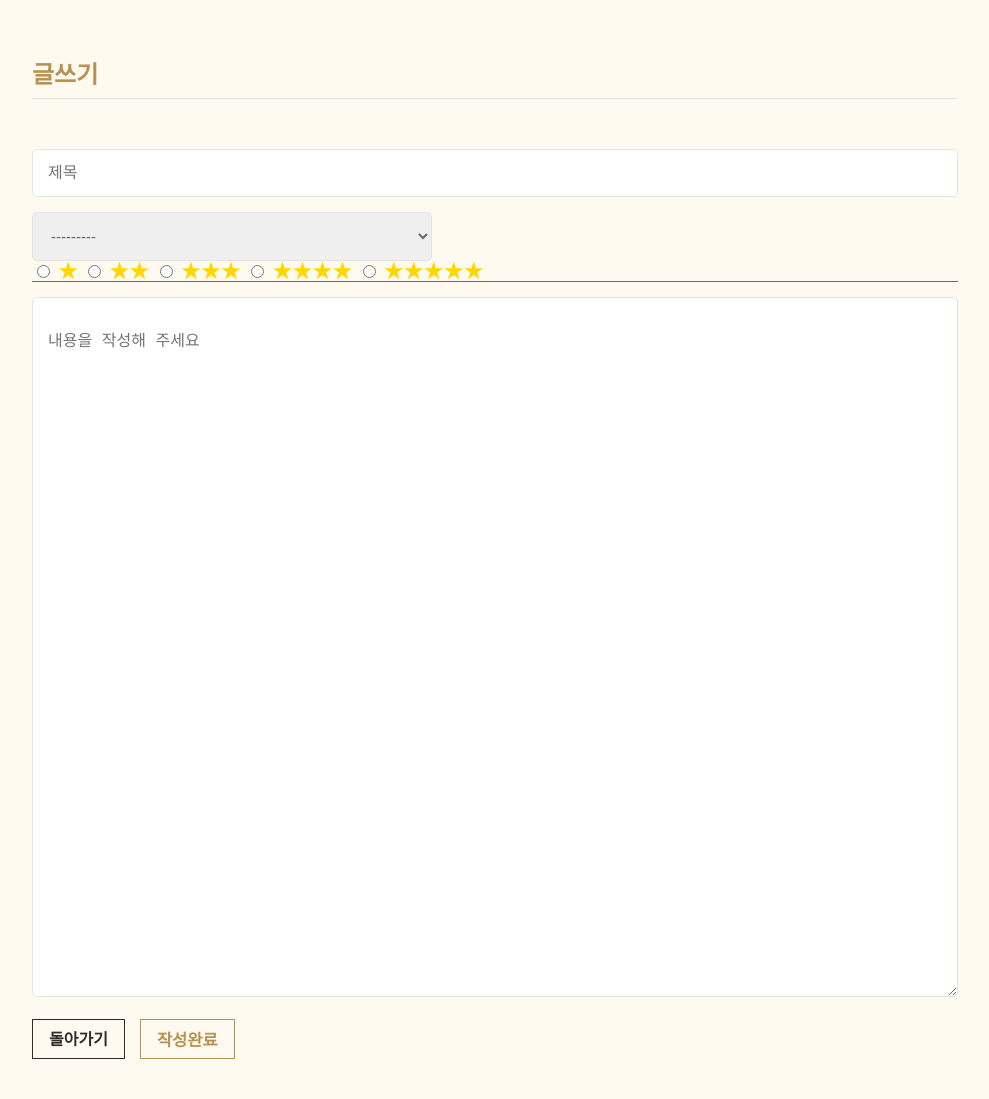
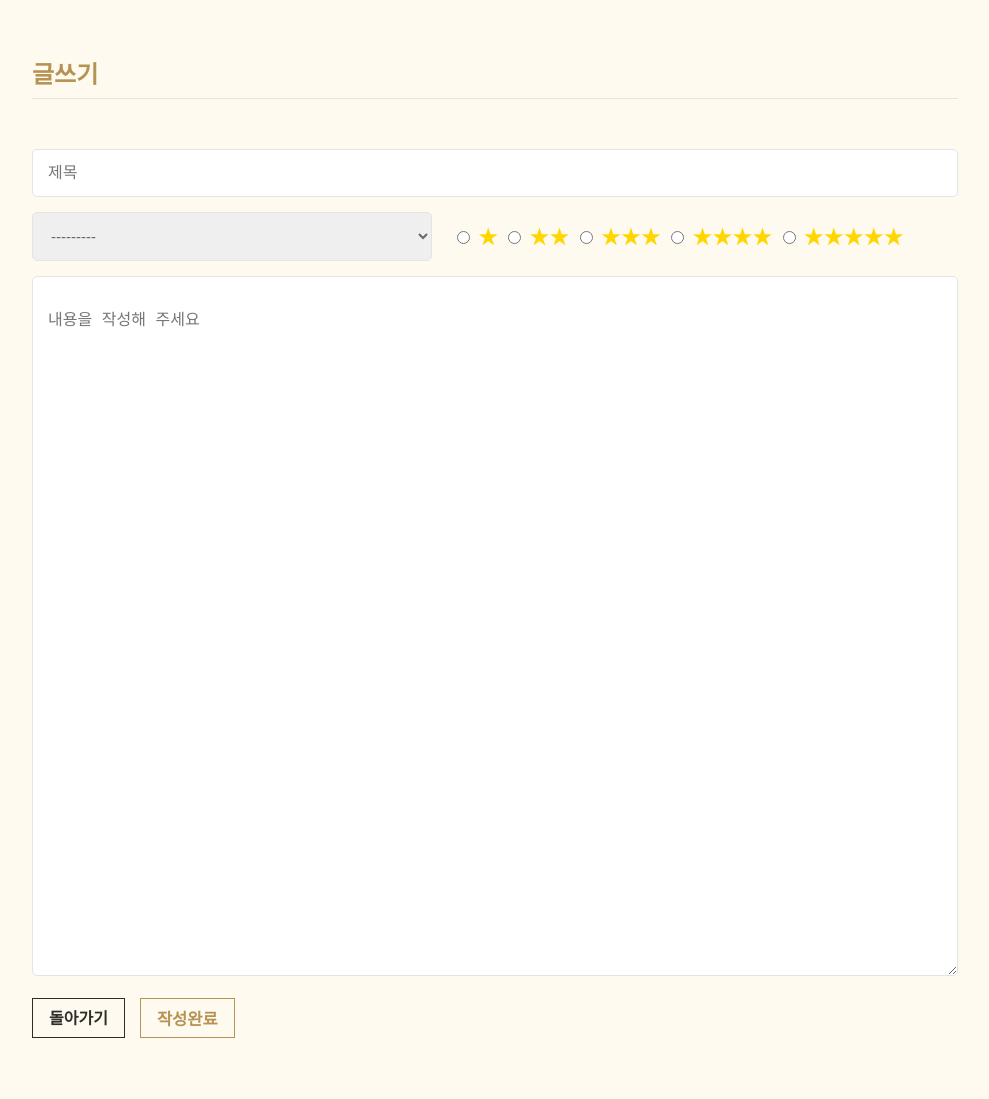
Before and after one commit to kjs2109/Reading_Square, a Django app: page /posts/create/ in a window 1280 px wide. Shown: the part 90-1189 px from the top of the page, without its empty margins (145-1134 px from the left). Run offline with Django 3.2, Linux system fonts and the light colour scheme; the visitor is signed in with stand-in values (Sample User, id 1); data that the repository does not hold is empty; some libraries are stand-ins or nearby versions; some web fonts are replaced.

Commit message:
폼 필터링기능 추가(사용한 책은 필터링되는 기능)

```diff
--- a/book_clubs/forms.py
+++ b/book_clubs/forms.py
@@ -1,3 +1,4 @@
+from django.db.models import Q
 from django import forms
 from .models import Comment, BookClub
 from my_rooms.models import Book
@@ -15,4 +16,4 @@ class ClubForm(forms.ModelForm):
 
     def __init__(self, user=None, *args, **kwargs):
         super(ClubForm, self).__init__(*args, **kwargs)
-        self.fields['book'].queryset = Book.objects.filter(user=user)
+        self.fields['book'].queryset = Book.objects.filter(Q(user=user) & Q (used_club=True))
--- a/book_clubs/views.py
+++ b/book_clubs/views.py
@@ -55,7 +55,9 @@ def club_create(request):
             if form.is_valid():
                 new_club = form.save(commit=False)
                 new_club.host = request.user
+                new_club.book.used_club = True
                 new_club.save()
+                new_club.book.save()
                 return redirect('clubs:club_list')
 
         return render(request, 'book_clubs/create_book_club_form.html', {'form': form})
--- a/home/static/home/css/component/create_form_component.css
+++ b/home/static/home/css/component/create_form_component.css
@@ -6,7 +6,7 @@ main .post-header .divider {width: 100%; height: 1px; margin: 15px 0 50px 0; bac
 .post-form .cp-input {width: 100%; border: 1px solid var(--gray); font-size: 16px; padding: 14px 15px; border-radius: 5px; box-sizing: border-box;}
 .post-form .title {width: 100%;}
 
-.post-form .book-info {margin: 15px 0; display: flex; flex-direction: column; align-items: flex-start !important; width: 100%; align-items: center; border-bottom: 1px solid var(--dark-gray)}
+.post-form .book-info {margin: 15px 0; display: flex; flex-direction: column; align-items: flex-start; width: 100%; border-bottom: 1px solid var(--dark-gray)}
 .post-form .book-info .book-select {padding: 14px; border: solid 1px var(--gray); font-size: 15px; color: var(--dark-gray); margin-right: 20px; width: 400px; border-radius: 5px;}
 
 .post-form .content {margin: 0 0 20px 0;}
--- a/home/static/home/css/post_form.css
+++ b/home/static/home/css/post_form.css
@@ -4,3 +4,5 @@ body {background-color: var(--bage)}
 .post-form .book-info .cp-stars {position: relative; color: #FFD600; font-size: 20px;}
 
 .post-form .content textarea {height: 700px;}
+
+.post-form .non-bottom {border-bottom: none; display: flex; flex-direction: row; align-items: center;}
--- a/my_rooms/models.py
+++ b/my_rooms/models.py
@@ -17,6 +17,9 @@ class Book(TimeStampedModel):
     status = models.IntegerField(choices=STATUS_CHOICES, default=1)
     book_image = models.ImageField(upload_to='book_pics/', default='default_book_cover.png')
 
+    used_club = models.BooleanField(default=False)
+    used_post = models.BooleanField(default=False)
+
     user = models.ForeignKey(User, related_name='books', on_delete=models.CASCADE)
 
     def __str__(self):
--- a/posts/forms.py
+++ b/posts/forms.py
@@ -1,3 +1,4 @@
+from django.db.models import Q
 from django import forms
 from posts.models import Post
 from my_rooms.models import Book
@@ -16,4 +17,4 @@ class PostForm(forms.ModelForm):
     # 입력 받은 유저 정보는 해당 유저의 책 정보만 가져오는데 사용된다.
     def __init__(self, user=None, *args, **kwargs):
         super(PostForm, self).__init__(*args, **kwargs)
-        self.fields['book'].queryset = Book.objects.filter(user=user)
+        self.fields['book'].queryset = Book.objects.filter(Q(user=user) & Q(used_post = False))
--- a/posts/templates/posts/post_form.html
+++ b/posts/templates/posts/post_form.html
@@ -31,7 +31,7 @@
                     <div class='error-message'>{{error}}</div>
                 {% endfor %}
             </div>
-            <div class="book-info">
+            <div class="book-info non-bottom">
 
                 {{form.book|add_class:'book-select'}}
 
--- a/posts/views.py
+++ b/posts/views.py
@@ -43,7 +43,9 @@ def post_create(request):
             if form.is_valid():
                 new_post = form.save(commit=False)
                 new_post.author = request.user
+                new_post.book.used_post = True
                 new_post.save()
+                new_post.book.save()
                 return redirect('posts:post_detail', post_id=new_post.id)
 
         return render(request, 'posts/post_form.html', {'form': form})
@@ -83,6 +85,7 @@ def post_update(request, post_id):
                 post.book_rating = form.cleaned_data['book_rating']
                 post.book = post.book
                 post.save()
+                post.book.save()
                 return redirect('posts:post_detail', post_id=post_id)
     else:
         return redirect('login_required')
@@ -98,6 +101,7 @@ def post_delete(request, post_id):
             return render(request, 'posts/post_confirm_delete.html', {'post': post})
 
         elif request.method == 'POST':
+            post.book.used_post = False
             post.delete()
             return redirect('posts:posts')
 
```
